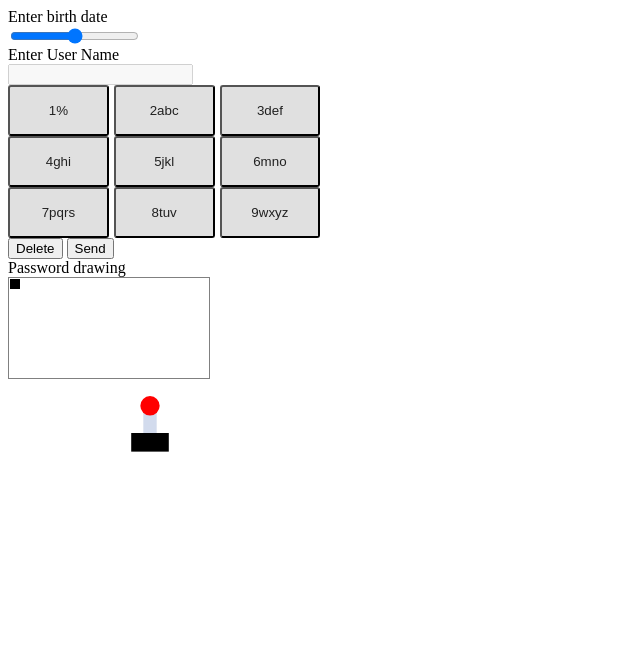
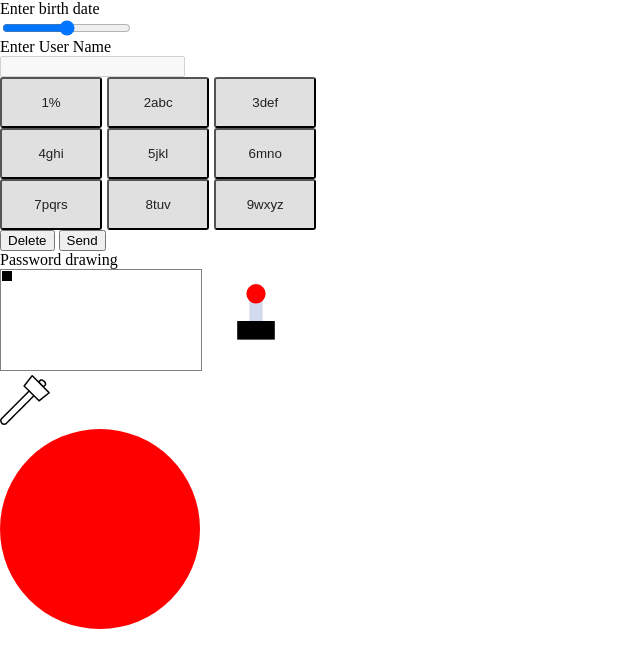
Before and after one commit to Gogo200202/AnnoyingHtmlTags, a website built with Vite: page index.html in a window 1280 px wide. Shown: the whole page, without its empty margins (0-640 px from the left). Built offline with nearby package versions, Linux system fonts and the light colour scheme.

Commit message:
add hammer for volume part 1

```diff
--- a/css/index.css
+++ b/css/index.css
@@ -16,3 +16,7 @@
   background-color: #E0E0E0;
   color: #212121;
 }
+html, body {
+    margin: 0;
+    height: 100%;
+}
--- a/index.html
+++ b/index.html
@@ -46,10 +46,9 @@
 
       <div>Password drawing</div>
       <canvas id="Canvas" width="200" height="100" style="border:1px solid grey;"></canvas>
-    <br/>
+
 
     <img
-      style="position: absolute; left: 100px; -moz-user-select: none; -webkit-user-select: none; -ms-user-select:none; user-select:none;-o-user-select:none;"
     unselectable="on"
     onselectstart="return false;"
     onmousedown="return false;" id="joystick"
@@ -63,7 +62,24 @@
 
 
 
+       <div id="hammerVolume">
 
-    <script type="module" src="/src/main.ts"></script>
+         <img
+          unselectable="on"
+          onselectstart="return false;"
+          onmousedown="return false;"
+          id="hammer"
+           src="svg/hammer.svg"
+
+           width="50"
+           height="50 ">
+
+
+
+       </div>
+
+
+
+    <script defer type="module" src="/src/main.ts"></script>
   </body>
 </html>
--- a/src/main.ts
+++ b/src/main.ts
@@ -316,3 +316,43 @@ document.addEventListener("mousemove", function (event:any) {
 
 
 });
+
+
+// volume hummer game
+// hit to go up
+let hammerSVG=document.getElementById("hammer") as HTMLImageElement;
+const hammerSVGPath="svg/hammer.svg"
+let ifHammerClicked:boolean=false;
+document.addEventListener("mousedown", function (event:any) {
+
+
+  if(event.target.id=="hammer"){
+
+    hammerSVG.src="https://upload.wikimedia.org/wikipedia/commons/7/70/Solid_white.svg"
+    ifHammerClicked=true;
+  }
+
+
+
+});
+
+let testBoal=document.createElement("div");
+testBoal.style.background="#f00";
+testBoal.style.width="200px";
+testBoal.style.height="200px";
+testBoal.style.borderRadius="50%";
+testBoal.style.position="absolute"
+
+
+let hammervolue=document.getElementById("hammerVolume") as HTMLElement;
+hammervolue.appendChild(testBoal);
+
+document.addEventListener("mousemove", function (event:MouseEvent) {
+
+console.log(event.clientY+'y')
+console.log(event.clientX+'x')
+testBoal.style.top= (event.clientY).toString()+"px";
+testBoal.style.left= (event.clientX+10).toString()+"px";
+
+
+});
```
Also changed, not shown: svg/hammer.svg (added). Lines whose indentation alone changed are shown as unchanged.
